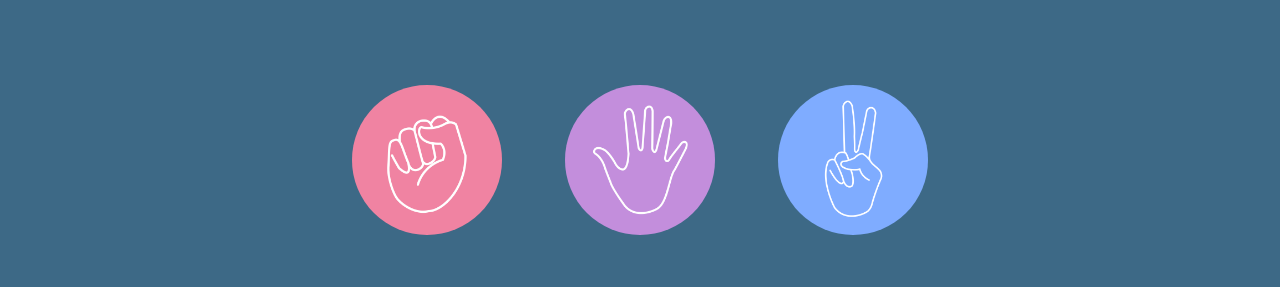
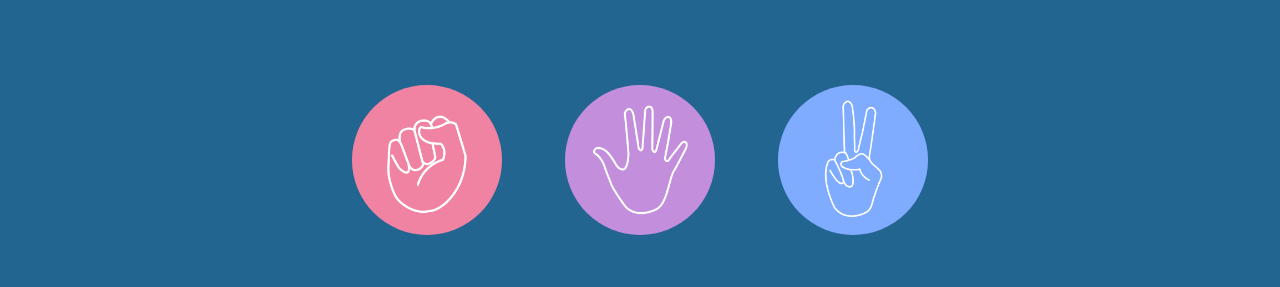
Before and after one commit to MuhammadZohaib21122/Rock-paper-scissors, a plain HTML site: page index.html in a window 1280 px wide. Shown: the part 83-370 px from the top of the page. Drawn offline with Linux system fonts and the light colour scheme.

Commit message:
Update style.css

```diff
--- a/style.css
+++ b/style.css
@@ -6,7 +6,7 @@
 
 body {
 
-    background-color: rgb(61, 105, 134);
+    background-color: rgb(35, 101, 145);
     /* background-image: url('./images/RPS_back.jpg');
     background-size: cover;
     background-position: center;
```
